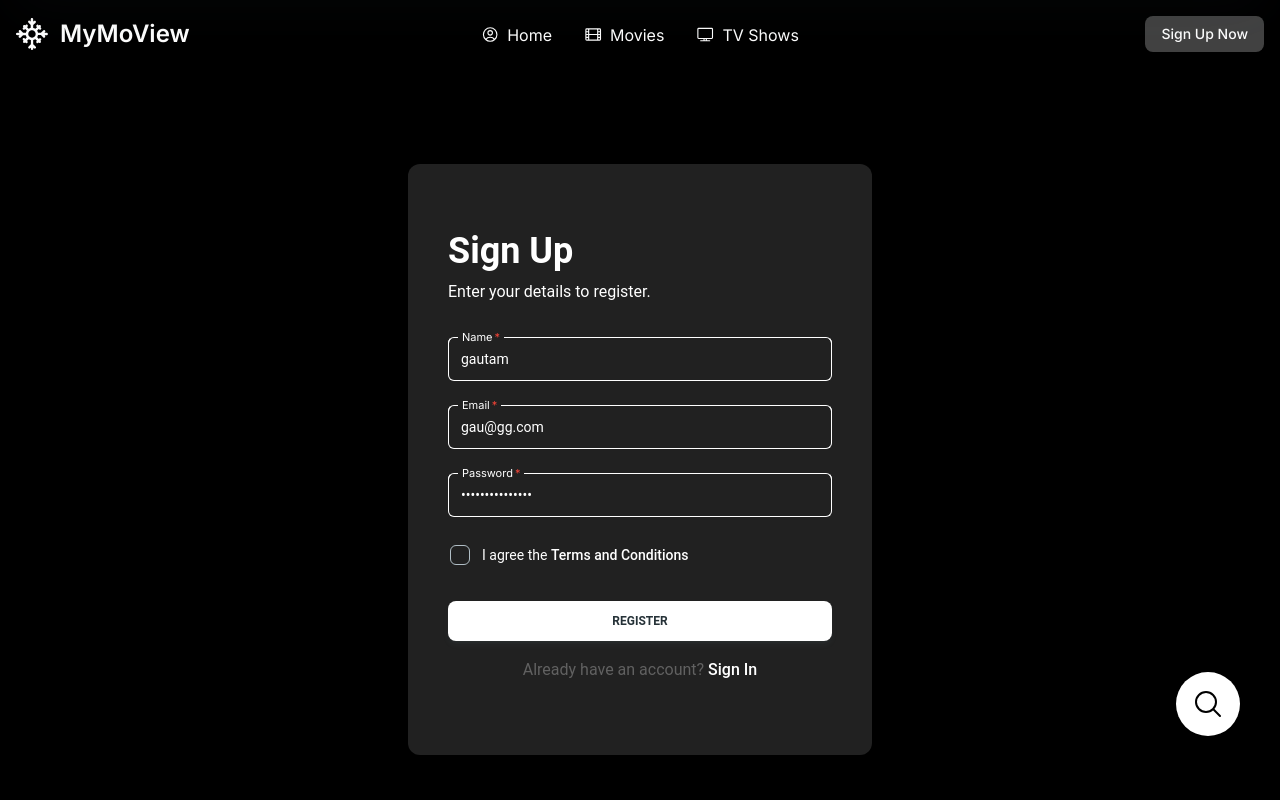
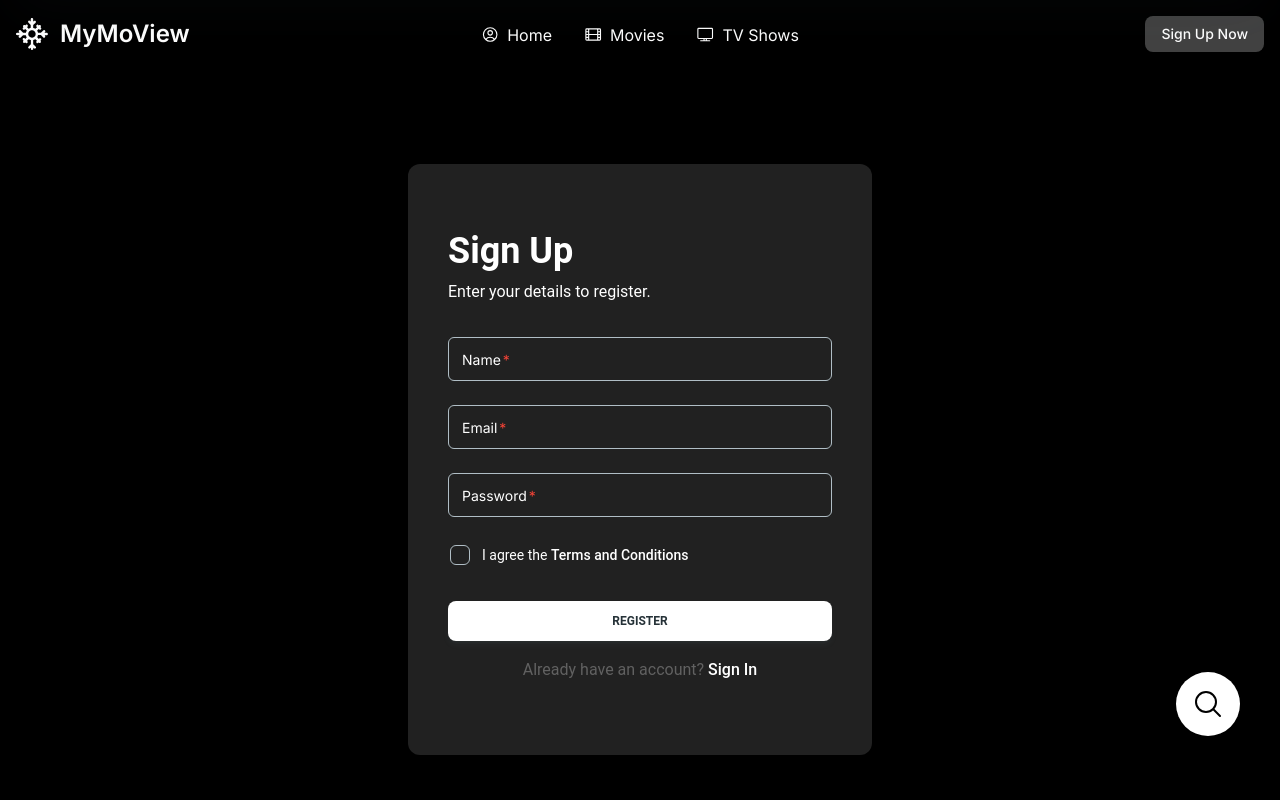
Before and after one commit to Gautam25Raj/mymoview, a Next.js app: page /register in a window 1280 px wide. Shown: the top 800 px of the page. Built offline with nearby package versions, Linux system fonts and the light colour scheme.

Commit message:
remove text from form

```diff
--- a/components/auth/Register.jsx
+++ b/components/auth/Register.jsx
@@ -14,9 +14,9 @@
 import { useRouter } from 'next/navigation';
 
 function Register() {
-  const [name, setName] = useState('gautam');
-  const [email, setEmail] = useState('gau@gg.com');
-  const [password, setPassword] = useState('sjfisjoididwsod');
+  const [name, setName] = useState('');
+  const [email, setEmail] = useState('');
+  const [password, setPassword] = useState('');
   const dispatch = useDispatch();
   const router = useRouter();
 
```
